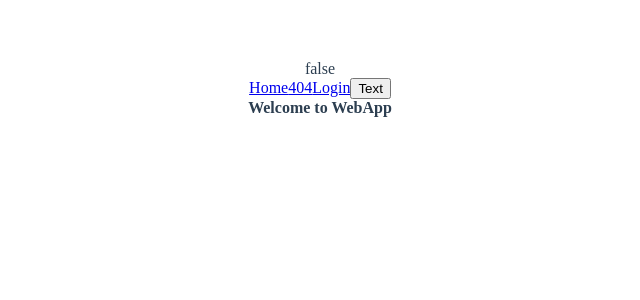
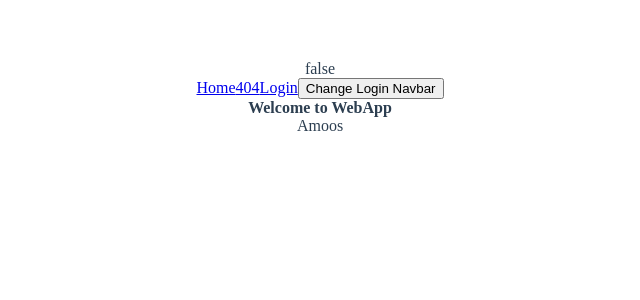
Before and after one commit to gmkhussain/vue, a Vue app in the folder webapp/: page /home in a window 1280 px wide. Shown: the top 300 px of the page, without its empty margins (320-960 px from the left). Built offline with nearby package versions, Linux system fonts and the light colour scheme.

Commit message:
:star: if else condition

```diff
--- a/webapp/src/components/dashboard.vue
+++ b/webapp/src/components/dashboard.vue
@@ -20,7 +20,8 @@ export default {
     },
     mounted() {
         if(!this.$parent.authenticated) {
-            this.$router.replace({ name: "Login" });
+          this.$router.replace({ name: "Login" });
+          //this.$emit("clicked", (this.authenticated = true))
         }
     },
     methods: {
--- a/webapp/src/components/home.vue
+++ b/webapp/src/components/home.vue
@@ -1,6 +1,14 @@
 <template>
   <div class="hello">
     <strong>{{ msg }}</strong>
+
+    <div v-if="name">
+      <span v-text="name"></span>
+    </div>
+    <div v-else>
+      Name not founded
+    </div>
+
    </div>
 </template>
 
@@ -9,6 +17,7 @@ export default {
   name: 'Home',
   data () {
     return {
+      name: "Amoos",
       msg: 'Welcome to WebApp'
     }
   }
--- a/webapp/src/components/nav_main.vue
+++ b/webapp/src/components/nav_main.vue
@@ -1,7 +1,6 @@
 <template>
   <div class="hello">
-
-    <div>{{authenticated}}</div>
+    <div>{{ authenticated }}</div>
 
     <router-link to="/home">Home</router-link>
 
@@ -17,7 +16,7 @@
     >
     <router-link v-else to="/login">Login</router-link>
 
-    <button @click="onClickButton">Text</button>
+    <button @click="onClickButton">Change Login Navbar</button>
   </div>
 </template>
 <script>
@@ -29,9 +28,9 @@ export default {
     };
   },
   methods: {
-    onClickButton (event) {
-         this.$emit('clicked', 'someValue')
-     }
+    onClickButton(event) {
+      this.$emit("clicked", (this.authenticated = true));
+    },
   },
 };
 </script>
```
Also changed, not shown: 1 other file (tests, documents, lock files or other folders).
